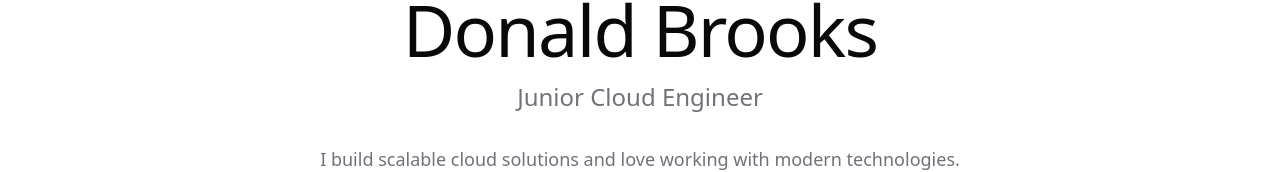
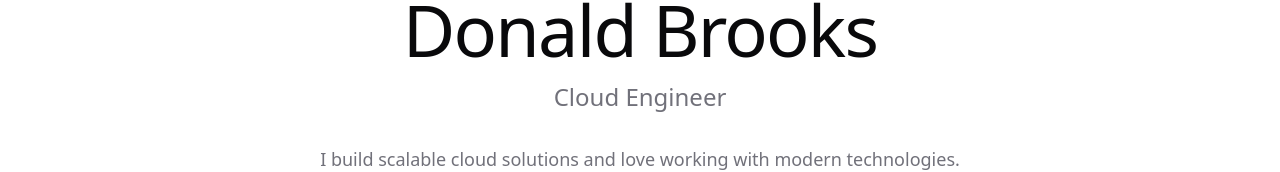
Before and after one commit to brooksd/cloud-portfolio, a Next.js app: page / in a window 1280 px wide. Shown: the part 246-418 px from the top of the page. Built offline with nearby package versions, Linux system fonts and the light colour scheme.

Commit message:
Hero component updated

```diff
--- a/components/hero.tsx
+++ b/components/hero.tsx
@@ -40,7 +40,7 @@ export function Hero() {
               transition={{ delay: 0.4, duration: 0.8 }}
               className="text-xl sm:text-2xl text-muted-foreground font-light"
             >
-              Junior Cloud Engineer
+              Cloud Engineer
             </motion.p>
           </div>
 
```
Also changed, not shown: components/_MG_3221.JPG (renamed from app/_MG_3221.JPG).
